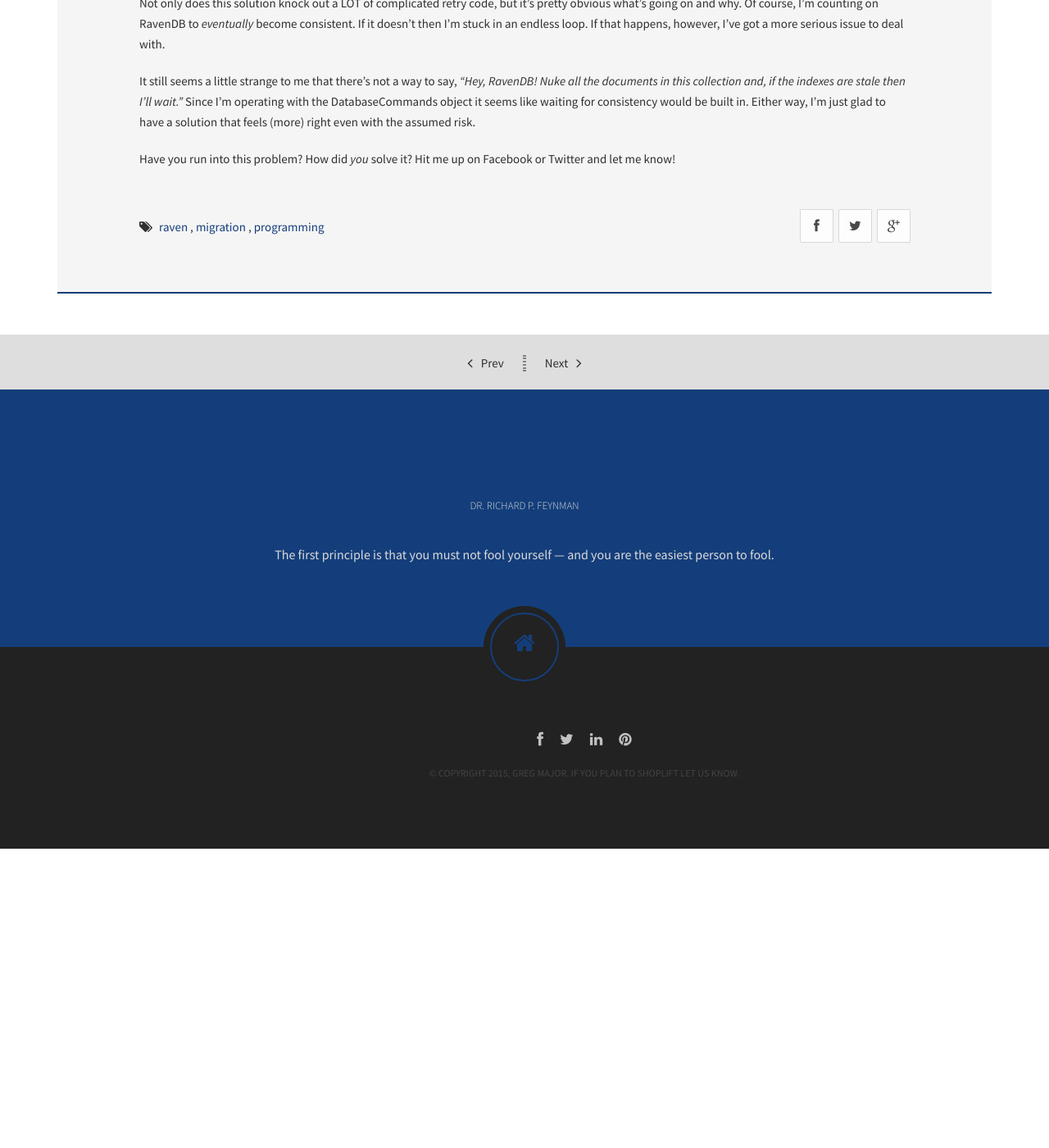
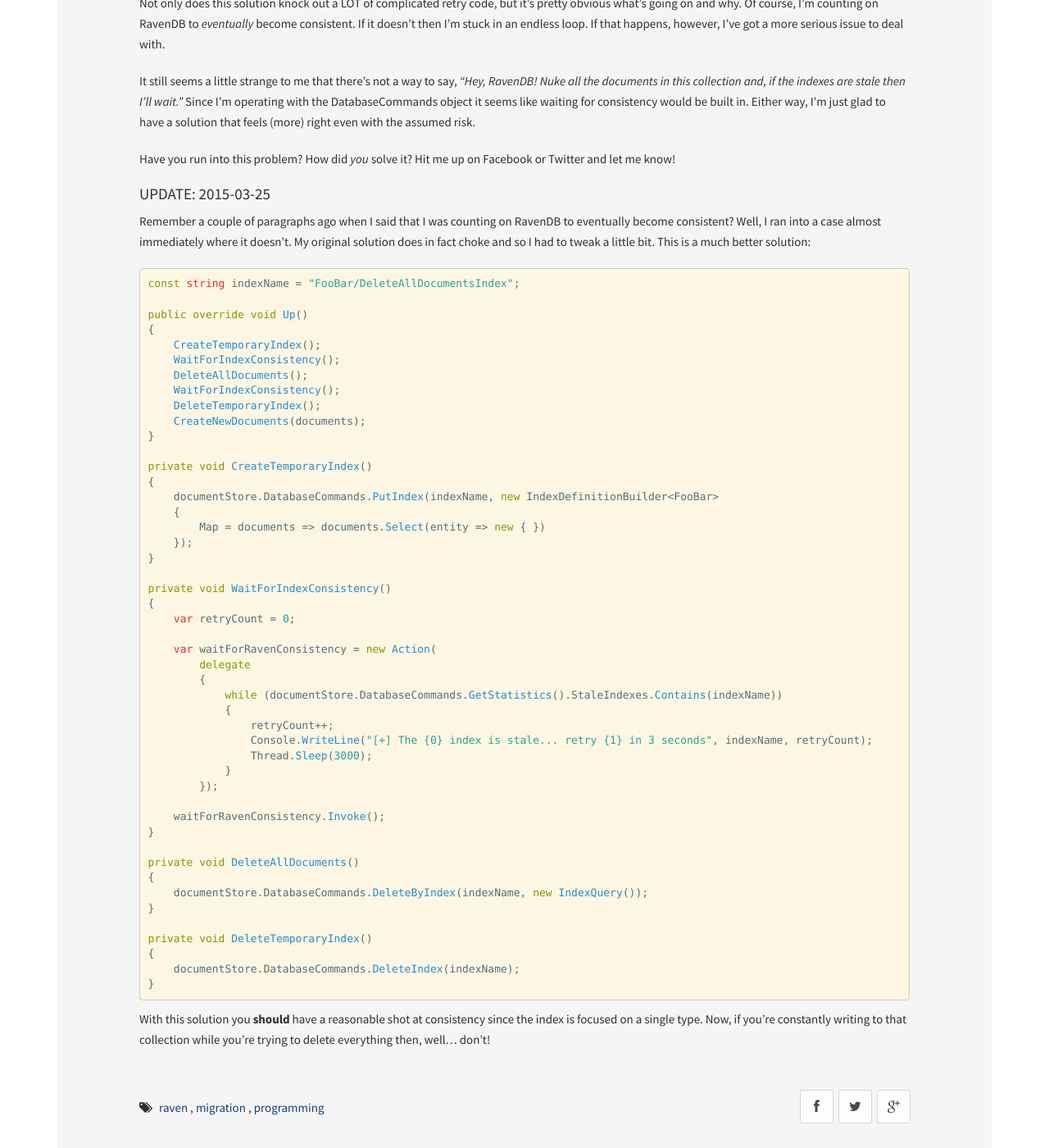
Before and after one commit to gregmajor/gregmajor.github.io, a Jekyll site: the page built from _posts/2015-03-18-deleting-all-docs-in-a-raven-collection.markdown, in a window 1280 px wide and 1400 px high, scrolled down 2353 px. Shown: the whole window at 82% size. Built offline with Jekyll 4.4.1, drawn with Linux system fonts in a browser that asks for light colours; Markdown is read by kramdown in place of the engine named in the settings; before the commit the page ends 3388 px from its top, so only the background shows below that.

Commit message:
Updated Raven post

````diff
--- a/_posts/2015-03-18-deleting-all-docs-in-a-raven-collection.markdown
+++ b/_posts/2015-03-18-deleting-all-docs-in-a-raven-collection.markdown
@@ -104,3 +104,59 @@ Not only does this solution knock out a LOT of complicated retry code, but it's
 It still seems a little strange to me that there's not a way to say, _"Hey, RavenDB! Nuke all the documents in this collection and, if the indexes are stale then I'll wait."_ Since I'm operating with the DatabaseCommands object it seems like waiting for consistency would be built in. Either way, I'm just glad to have a solution that feels (more) right even with the assumed risk.
 
 Have you run into this problem? How did *you* solve it? Hit me up on Facebook or Twitter and let me know!
+
+### UPDATE: 2015-03-25
+
+Remember a couple of paragraphs ago when I said that I was counting on RavenDB to eventually become consistent? Well, I ran into a case almost immediately where it doesn't. My original solution does in fact choke and so I had to tweak a little bit. This is a much better solution:
+
+```csharp
+const string indexName = "FooBar/DeleteAllDocumentsIndex";
+
+public override void Up()
+{
+    CreateTemporaryIndex();
+    WaitForIndexConsistency();
+    DeleteAllDocuments();
+    WaitForIndexConsistency();
+    DeleteTemporaryIndex();
+    CreateNewDocuments(documents);
+}
+
+private void CreateTemporaryIndex()
+{
+    documentStore.DatabaseCommands.PutIndex(indexName, new IndexDefinitionBuilder<FooBar>
+    {
+        Map = documents => documents.Select(entity => new { })
+    });
+}
+
+private void WaitForIndexConsistency()
+{
+    var retryCount = 0;
+
+    var waitForRavenConsistency = new Action(
+        delegate
+        {
+            while (documentStore.DatabaseCommands.GetStatistics().StaleIndexes.Contains(indexName))
+            {
+                retryCount++;
+                Console.WriteLine("[+] The {0} index is stale... retry {1} in 3 seconds", indexName, retryCount);
+                Thread.Sleep(3000);
+            }
+        });
+
+    waitForRavenConsistency.Invoke();
+}
+
+private void DeleteAllDocuments()
+{
+    documentStore.DatabaseCommands.DeleteByIndex(indexName, new IndexQuery());
+}
+
+private void DeleteTemporaryIndex()
+{
+    documentStore.DatabaseCommands.DeleteIndex(indexName);
+}
+```
+
+With this solution you **should** have a reasonable shot at consistency since the index is focused on a single type. Now, if you're constantly writing to that collection while you're trying to delete everything then, well... don't!
````
